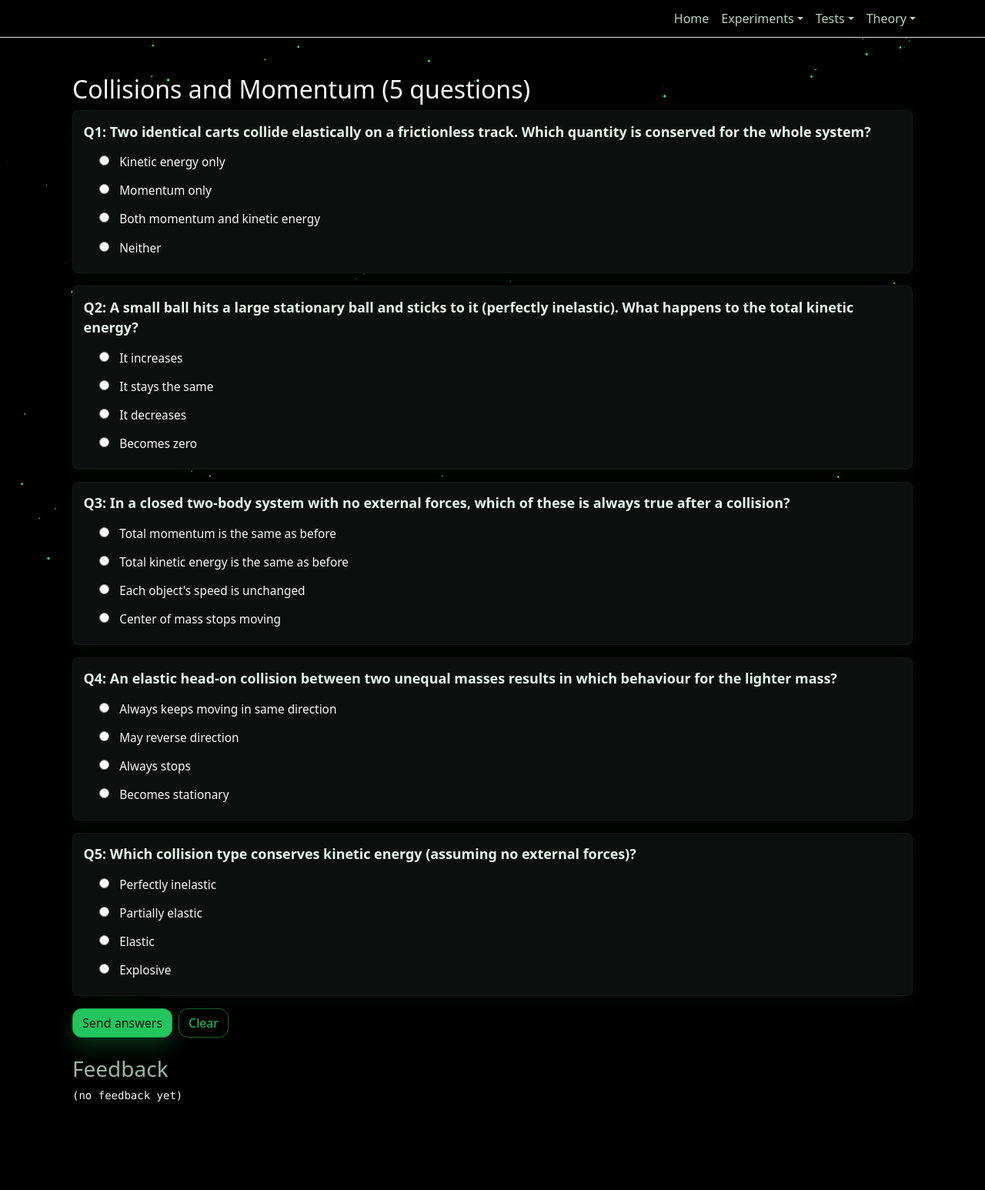
After one commit to CrocoDealu/5_voinici, a Django app: page /quiz/ in a window 1280 px wide. The commit adds this page. Shown: the whole page at 77% size. Run offline with Django 5.2, Linux system fonts and the light colour scheme.

Commit message:
Dinamic quiz system on Server Side

```diff
--- /dev/null
+++ b/app-django/voinici/static/css/quiz.css
@@ -0,0 +1,42 @@
+.question {
+  padding: .85rem;
+  border: 1px solid rgba(255,255,255,0.03);
+  border-radius: .5rem;
+  margin-bottom: .8rem;
+  background: var(--panel, #0b0f0d);
+  box-shadow: 0 4px 20px rgba(34,197,94,0.06);
+}
+.question .question-text {
+  font-size: 1.12rem;
+  font-weight: 700;
+  margin-bottom: .45rem;
+  color: var(--txt);
+}
+.question .answers label {
+  font-size: .96rem;
+  margin-left: .25rem;
+  display: block;
+  padding: .4rem .55rem;
+  border-radius: .35rem;
+  transition: background .12s;
+}
+.question .answers {
+  padding-left: .45rem;
+}
+.question .answers label.selected {
+  background: rgba(34,197,94,.12);
+  color: #eaffef;
+  border-left: 3px solid var(--brand-2);
+}
+.question .answers input[type="radio"] {
+  accent-color: var(--brand);
+  margin-right: .6rem;
+}
+.question .answers label .answer-text {
+  vertical-align: middle;
+}
+.question.unanswered {
+  box-shadow: 0 0 0 3px rgba(255,0,0,.06) inset,
+              0 0 0 1px rgba(255,80,80,.12);
+  border-left: 3px solid rgba(255,100,100,.9);
+}
--- a/app-django/voinici/static/js/quiz.js
+++ b/app-django/voinici/static/js/quiz.js
@@ -8,12 +8,11 @@
 const API_BASE = window.QFE_API_BASE || 'http://127.0.0.1:5000'; // change if your service runs elsewhere
 
 async function fetchQuiz() {
-  // If a page embeds a quiz (window.__embeddedQuiz), prefer that for offline/standalone use.
-  if (window.__embeddedQuiz) return window.__embeddedQuiz;
-
-  const res = await fetch(`${API_BASE}/feedback`);
+  const res = await fetch(`/static/quiz-data/${quizFile}`);
   if (!res.ok) throw new Error('Failed to load quiz');
-  return res.json();
+  const quiz = await res.json();
+  window.__embeddedQuiz = quiz;
+  return quiz;
 }
 
 function renderQuiz(quiz) {
@@ -88,6 +87,7 @@ function renderQuiz(quiz) {
 function collectAttempt(quiz) {
   const form = document.getElementById('quiz-form');
   const answers = [];
+
   quiz.questions.forEach((q, idx) => {
     const qid = q.id || null;
     const name = `q_${idx}`;
@@ -100,14 +100,18 @@ function collectAttempt(quiz) {
       if (input) user_index = input.value || '';
     }
 
-  // For the compact /feedback/simple endpoint we send question_id + user_answer
-  answers.push({ question_id: qid, user_answer: user_index });
+    answers.push({
+      id: qid,
+      text: q.text,
+      options: q.answers.map(a => a.text),
+      correct_answer: q.correct_answer,  // include correct answer index from JSON
+      user_answer: user_index
+    });
   });
 
   return {
-    // Normalize title (remove parenthetical suffix like "(10 questions)")
-    title: (quiz.title || '').split(' (')[0],
-    answers
+    title: quiz.title,
+    questions: answers
   };
 }
 
@@ -145,6 +149,9 @@ async function submitAttempt(attempt) {
     return res.json();
 }
 
+const urlParams = new URLSearchParams(window.location.search);
+const quizFile = urlParams.get('quiz') || 'collision_quiz.json';
+
 async function init() {
   try {
     const quiz = await fetchQuiz();
@@ -173,10 +180,10 @@ async function init() {
         document.getElementById('submit-btn').disabled = true;
         document.getElementById('feedback').textContent = 'Submitting…';
         const attempt = collectAttempt(quiz);
-  const resp = await submitAttempt(attempt);
-  // If backend returns an object with a 'feedback' field, show that; otherwise show the full response.
-  const feedbackText = (resp && resp.feedback) ? resp.feedback : JSON.stringify(resp, null, 2);
-  document.getElementById('feedback').textContent = feedbackText;
+        const resp = await submitAttempt(attempt);
+        // If backend returns an object with a 'feedback' field, show that; otherwise show the full response.
+        const feedbackText = (resp && resp.feedback) ? resp.feedback : JSON.stringify(resp, null, 2);
+        document.getElementById('feedback').textContent = feedbackText;
       } catch (err) {
         // Don't show internal error or raw response to the user. Show a friendly message instead.
         document.getElementById('feedback').textContent = "Our AI isn't available at the moment";
--- /dev/null
+++ b/app-django/voinici/static/quiz-data/collision_quiz.json
@@ -0,0 +1,60 @@
+{
+    "title": "Collisions and Momentum (5 questions)",
+    "questions": [
+        {
+            "id": 1,
+            "text": "Two identical carts collide elastically on a frictionless track. Which quantity is conserved for the whole system?",
+            "answers": [
+                {"text": "Kinetic energy only"},
+                {"text": "Momentum only"},
+                {"text": "Both momentum and kinetic energy"},
+                {"text": "Neither"}
+            ],
+            "correct_answer": 2
+        },
+        {
+            "id": 2,
+            "text": "A small ball hits a large stationary ball and sticks to it (perfectly inelastic). What happens to the total kinetic energy?",
+            "answers": [
+                {"text": "It increases"},
+                {"text": "It stays the same"},
+                {"text": "It decreases"},
+                {"text": "Becomes zero"}
+            ],
+            "correct_answer": 2
+        },
+        {
+            "id": 3,
+            "text": "In a closed two-body system with no external forces, which of these is always true after a collision?",
+            "answers": [
+                {"text": "Total momentum is the same as before"},
+                {"text": "Total kinetic energy is the same as before"},
+                {"text": "Each object's speed is unchanged"},
+                {"text": "Center of mass stops moving"}
+            ],
+            "correct_answer": 0
+        },
+        {
+            "id": 4,
+            "text": "An elastic head-on collision between two unequal masses results in which behaviour for the lighter mass?",
+            "answers": [
+                {"text": "Always keeps moving in same direction"},
+                {"text": "May reverse direction"},
+                {"text": "Always stops"},
+                {"text": "Becomes stationary"}
+            ],
+            "correct_answer": 1
+        },
+        {
+            "id": 5,
+            "text": "Which collision type conserves kinetic energy (assuming no external forces)?",
+            "answers": [
+                {"text": "Perfectly inelastic"},
+                {"text": "Partially elastic"},
+                {"text": "Elastic"},
+                {"text": "Explosive"}
+            ],
+            "correct_answer": 2
+        }
+    ]
+}
--- a/app-django/voinici/templates/base.html
+++ b/app-django/voinici/templates/base.html
@@ -8,6 +8,8 @@
   <meta name="viewport" content="width=device-width, initial-scale=1" />
   <link href="https://cdn.jsdelivr.net/npm/bootstrap@5.3.3/dist/css/bootstrap.min.css" rel="stylesheet" />
   <link rel="stylesheet" href="{% static 'css/home.css' %}" />
+
+  {% block extra_css %}{% endblock %}
 </head>
 
 <body class="bg-black text-light">
@@ -37,7 +39,7 @@
             <a class="nav-link dropdown-toggle" href="#" data-bs-toggle="dropdown">Experiments</a>
             <ul class="dropdown-menu dropdown-dark">
               <li><a class="dropdown-item" href="{% url 'pendulum' %}">Pendulum</a></li>
-              <li><a class="dropdown-item" href="{% url 'collision_quiz' %}">Collision</a></li>
+              <li><a class="dropdown-item" href="{% url 'quiz' %}?quiz=collision_quiz.json">Collision Quiz</a></li>
               <li><a class="dropdown-item" href="{% url 'inclined_plane' %}">Inclined Plane</a></li>
             </ul>
           </li>
@@ -45,9 +47,9 @@
           <li class="nav-item dropdown">
             <a class="nav-link dropdown-toggle" href="#" data-bs-toggle="dropdown">Tests</a>
             <ul class="dropdown-menu dropdown-dark">
-              <li><a class="dropdown-item" href="{% url 'pendulum_quiz' %}">Pendulum Quiz</a></li>
-              <li><a class="dropdown-item" href="{% url 'collision_quiz' %}">Collision Quiz</a></li>
-              <li><a class="dropdown-item" href="#">Inclined Plane Quiz</a></li>
+              <li><a class="dropdown-item" href="{% url 'quiz' %}?quiz=pendulum_quiz.json">Pendulum Quiz</a></li>
+              <li><a class="dropdown-item" href="{% url 'quiz' %}?quiz=collision_quiz.json">Collision Quiz</a></li>
+              <li><a class="dropdown-item" href="{% url 'quiz' %}?quiz=inclined_plane_quiz.json">Collision Quiz</a></li>
             </ul>
           </li>
 
@@ -76,4 +78,5 @@
   <script src="https://cdn.jsdelivr.net/npm/bootstrap@5.3.3/dist/js/bootstrap.bundle.min.js"></script>
   <script src="{% static 'js/home.js' %}"></script>
 </body>
+
 </html>
--- /dev/null
+++ b/app-django/voinici/templates/quizes/quiz_page.html
@@ -0,0 +1,20 @@
+{% extends 'base.html' %}
+{% load static %}
+
+{% block extra_css %}
+  <link rel="stylesheet" href="{% static 'css/quiz.css' %}" />
+{% endblock %}
+
+{% block content %}
+<div class="container">
+  <div id="quiz-container">Loading quiz…</div>
+  <div class="d-flex gap-2 mt-3">
+    <button id="submit-btn" class="btn btn-brand" disabled>Send answers</button>
+    <button id="clear-btn" class="btn btn-outline-brand">Clear</button>
+  </div>
+  <h3 class="mt-4 text-muted-2">Feedback</h3>
+  <pre id="feedback">(no feedback yet)</pre>
+</div>
+
+<script src="{% static 'js/quiz.js' %}"></script>
+{% endblock %}
--- a/app-django/voinici/urls.py
+++ b/app-django/voinici/urls.py
@@ -11,7 +11,5 @@ urlpatterns = [
     path('theory/inclined_plane/', views.inclined_plane_view, name='inclined_plane'),
     path('theory/collision/', views.collision_view, name='collision'),
     path('theory/pendulum/', views.pendulum_view, name='pendulum'),
-    path('quiz/collision/', views.collision_quiz_view, name='collision_quiz'),
-    path('quiz/pendulum/', views.pendulum_quiz_view, name='pendulum_quiz'),
-
+    path('quiz/', views.quiz_view, name='quiz'),  # generic quiz path
 ]
--- a/app-django/voinici/views.py
+++ b/app-django/voinici/views.py
@@ -10,14 +10,12 @@ def inclined_plane_view(request):
 def collision_view(request):
     return render(request, 'theory/collision.html')
 
-
-def collision_quiz_view(request):
-    # Render the collision quiz page (static/JS-driven quiz)
-    return render(request, 'quizes/collision_quiz.html')
-
-def pendulum_quiz_view(request):
-    # Render the pendulum quiz page (static/JS-driven quiz)
-    return render(request, 'quizes/pendulum_quiz.html')
+def quiz_view(request):
+    quiz_file = request.GET.get('quiz', 'collision_quiz.json')  # default quiz file
+    context = {
+        "quiz_file": quiz_file
+    }
+    return render(request, 'quizes/quiz_page.html', context)
 
 def pendulum_view(request):
     return render(request, 'theory/pendulum.html')
```
Also changed, not shown: app-django/voinici/static/quiz-data/inclined_plane_quiz.json (added, +60 -0 lines), app-django/voinici/static/quiz-data/pendulum_quiz.json (added, +60 -0 lines), app-django/voinici/templates/quizes/collision_quiz.html (deleted, +0 -54 lines), app-django/voinici/templates/quizes/pendulum_quiz.html (deleted, +0 -46 lines), 2 other files.
